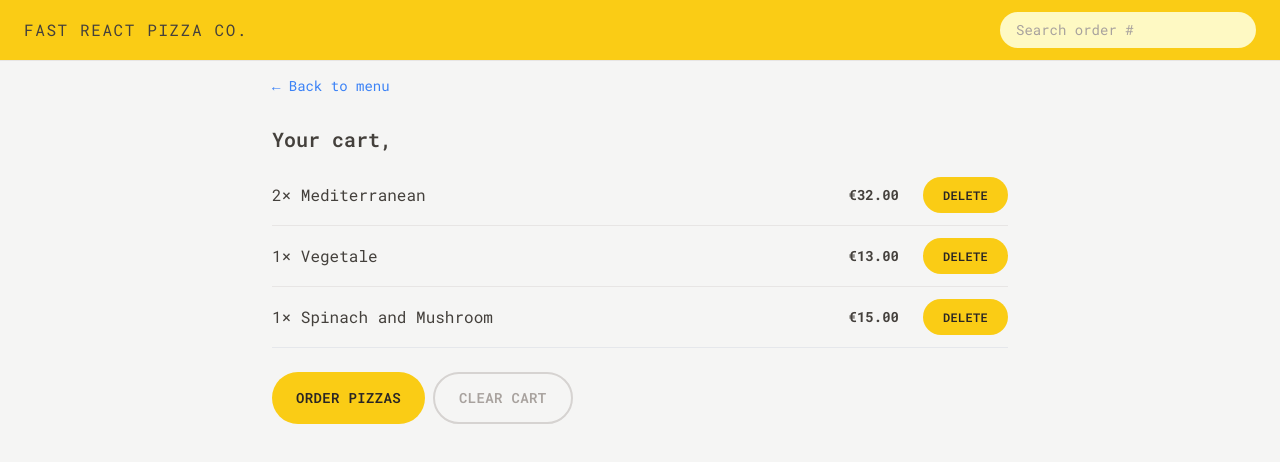
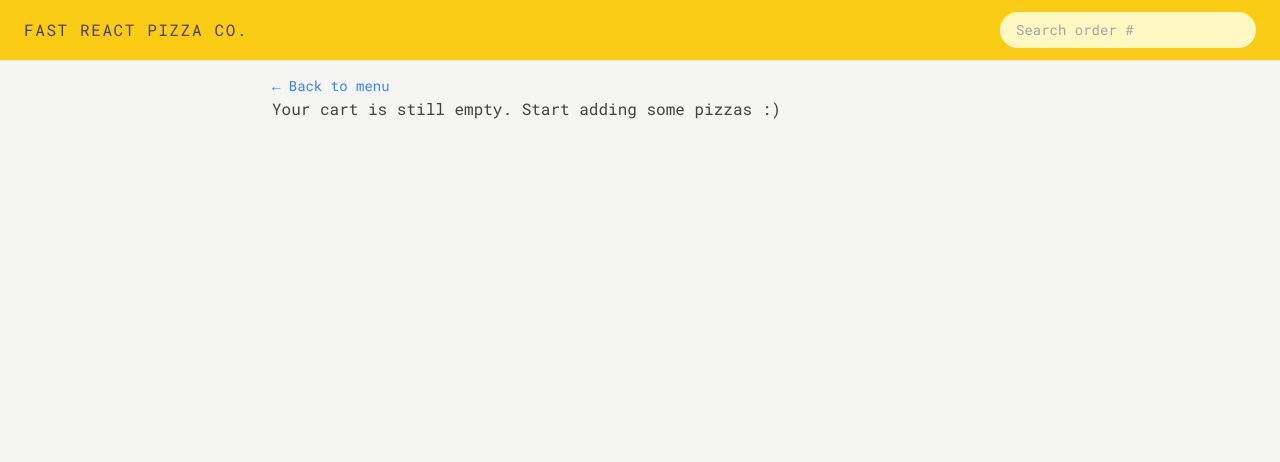
Before and after one commit to bdhoag/fast-react-pizza, a React (Vite) app: page /cart in a window 1280 px wide. Shown: the top 462 px of the page. Built offline with nearby package versions, Linux system fonts and the light colour scheme.

Commit message:
feat: delete all item in cart

```diff
--- a/src/features/cart/Cart.jsx
+++ b/src/features/cart/Cart.jsx
@@ -1,36 +1,16 @@
-import { Link } from 'react-router-dom';
 import LinkButton from '../../ui/LinkButton';
 import Button from '../../ui/Button';
 import CartItem from './CartItem';
-import { useSelector } from 'react-redux';
-
-const fakeCart = [
-  {
-    pizzaId: 12,
-    name: 'Mediterranean',
-    quantity: 2,
-    unitPrice: 16,
-    totalPrice: 32,
-  },
-  {
-    pizzaId: 6,
-    name: 'Vegetale',
-    quantity: 1,
-    unitPrice: 13,
-    totalPrice: 13,
-  },
-  {
-    pizzaId: 11,
-    name: 'Spinach and Mushroom',
-    quantity: 1,
-    unitPrice: 15,
-    totalPrice: 15,
-  },
-];
+import EmptyCart from './EmptyCart';
+import { useDispatch, useSelector } from 'react-redux';
+import { clearCart, getCart } from './cartSlice';
 
 function Cart() {
   const username = useSelector((state) => state.user.username);
-  const cart = fakeCart;
+  const cart = useSelector(getCart);
+  const dispatch = useDispatch();
+
+  if (!cart.length) return <EmptyCart />;
 
   return (
     <div className="px-4 py-3">
@@ -40,7 +20,7 @@ function Cart() {
 
       <ul className="mt-3 divide-y divide-stone-200 border-b">
         {cart.map((item) => (
-          <CartItem item={item} key={item.key} />
+          <CartItem item={item} key={item.pizzaId} />
         ))}
       </ul>
 
@@ -49,7 +29,9 @@ function Cart() {
           Order pizzas
         </Button>
 
-        <Button type="secondary">Clear cart</Button>
+        <Button type="secondary" onClick={() => dispatch(clearCart())}>
+          Clear cart
+        </Button>
       </div>
     </div>
   );
--- a/src/features/cart/EmptyCart.jsx
+++ b/src/features/cart/EmptyCart.jsx
@@ -1,11 +1,13 @@
-import { Link } from 'react-router-dom';
+import LinkButton from '../../ui/LinkButton';
 
 function EmptyCart() {
   return (
-    <div>
-      <Link to="/menu">&larr; Back to menu</Link>
+    <div className="px-4 py-3">
+      <LinkButton to="/menu">&larr; Back to menu</LinkButton>
 
-      <p>Your cart is still empty. Start adding some pizzas :)</p>
+      <p class name="mt-7 text-xl font-semibold">
+        Your cart is still empty. Start adding some pizzas :)
+      </p>
     </div>
   );
 }
```
